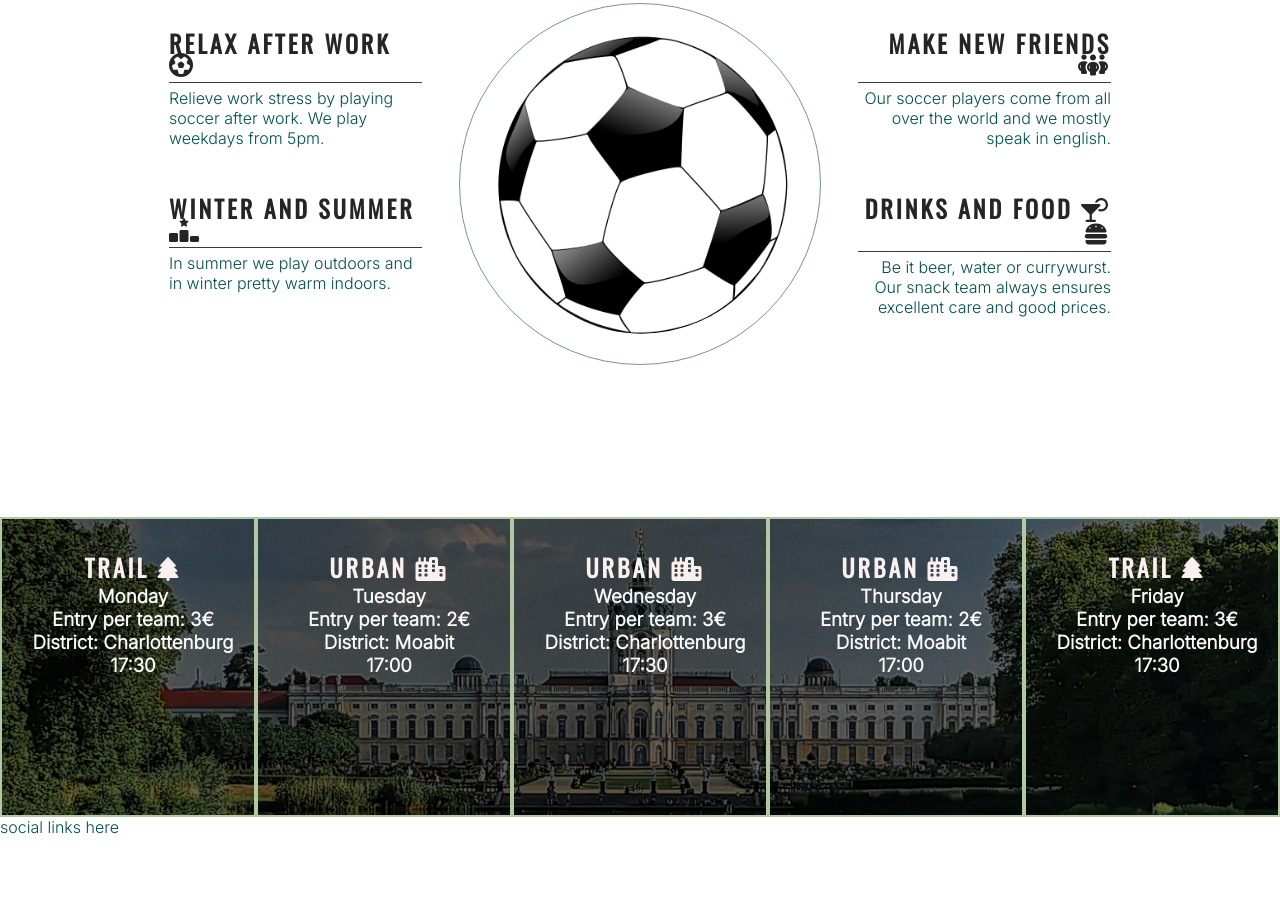
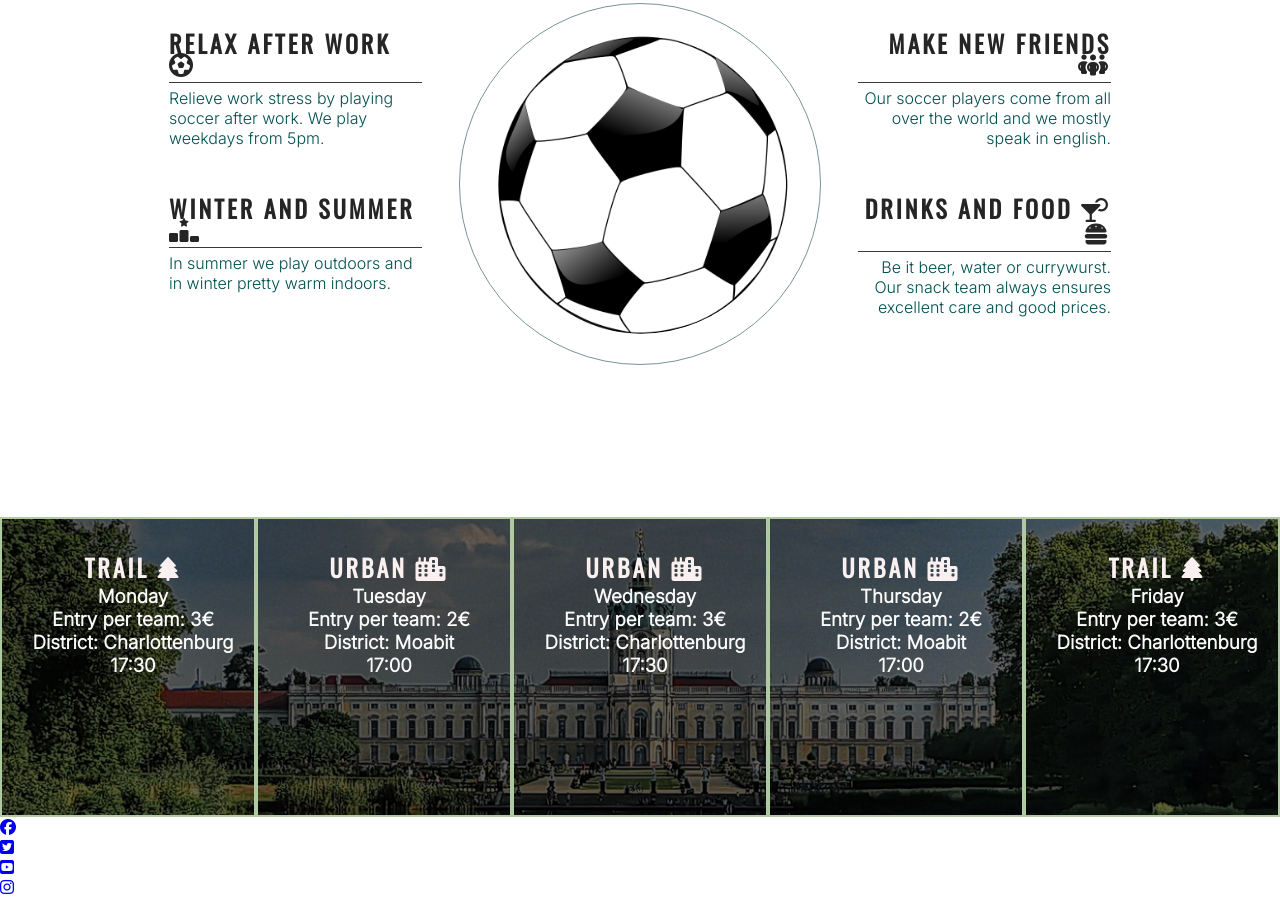
Before and after one commit to FStack-Develover/football-lovers, a plain HTML site: page index.html in a window 1280 px wide. Shown: the part 778-1675 px from the top of the page. Before the commit the page ends 1615 px from the top, so only its background shows below. Drawn offline with nearby package versions, Linux system fonts and the light colour scheme.

Commit message:
Add social media icons to footer and a class for Styling

```diff
--- a/index.html
+++ b/index.html
@@ -116,7 +116,14 @@
             <h3>17:30</h3>
         </div>
     </section>
-    <footer>social links here</footer>
+    <footer>
+        <ul class="social-networks">
+            <li><a href="https://www.facebook.com" target="_blank" rel="noopener"><i class="fab fa-facebook"></i></a></li>
+            <li><a href="https://www.twitter.com" target="_blank" rel="noopener"><i class="fab fa-twitter-square"></i></a></li>
+            <li><a href="https://www.youtube.com" target="_blank" rel="noopener"><i class="fab fa-youtube-square"></i></a></li>
+            <li><a href="https://www.instagram.com" target="_blank" rel="noopener"><i class="fab fa-instagram"></i></a></li>
+        </ul>
+    </footer>
 
     <!-- Font awesome script -->
     <script src="https://kit.fontawesome.com/85db0634f6.js" crossorigin="anonymous"></script>
```
